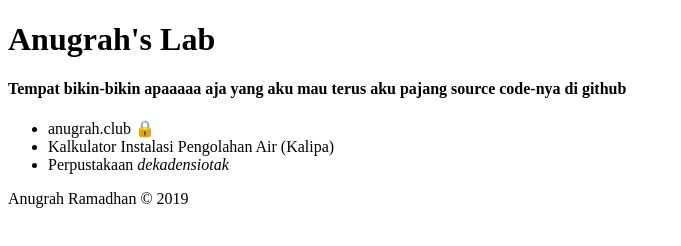
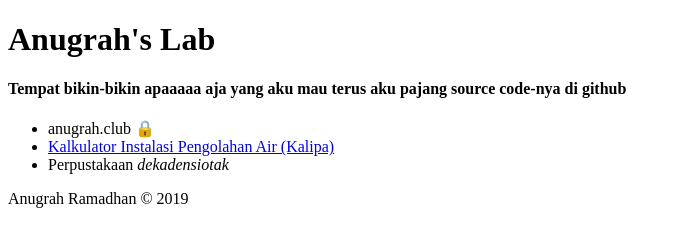
Before and after one commit to anugrahra/anugrahra.github.io, a plain HTML site: page index.html in a window 1280 px wide. Shown: the whole page, without its empty margins (0-681 px from the left). Drawn offline with Linux system fonts and the light colour scheme.

Commit message:
coba nambah link

```diff
--- a/index.html
+++ b/index.html
@@ -12,7 +12,7 @@
 		<nav>
 			<ul>
 				<li>anugrah.club &#x1f512;</li>
-				<li>Kalkulator Instalasi Pengolahan Air (Kalipa)</li>
+				<li><a href="kalipa">Kalkulator Instalasi Pengolahan Air (Kalipa)</a></li>
 				<li>Perpustakaan <i>dekadensiotak</i></li>
 			</ul>
 		</nav>
```
